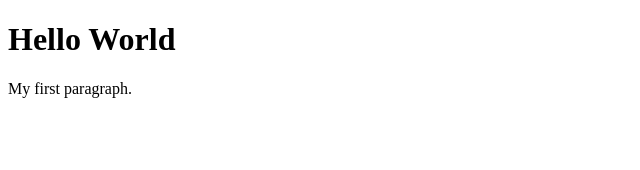
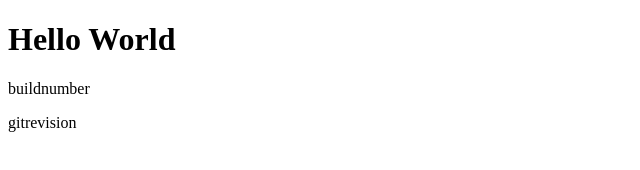
Before and after one commit to PhuLeRock/infinitelambda, a plain HTML site: page s3static/index.html in a window 1280 px wide. Shown: the whole page, without its empty margins (0-640 px from the left). Drawn offline with Linux system fonts and the light colour scheme.

Commit message:
deploy git static side

```diff
--- a/s3static/index.html
+++ b/s3static/index.html
@@ -3,7 +3,8 @@
 <body>
 
 <h1>Hello World</h1>
-<p>My first paragraph.</p>
+<p>buildnumber</p>
+<p>gitrevision</p>
 
 </body>
 </html>
```
Also changed, not shown: 3 other files.
